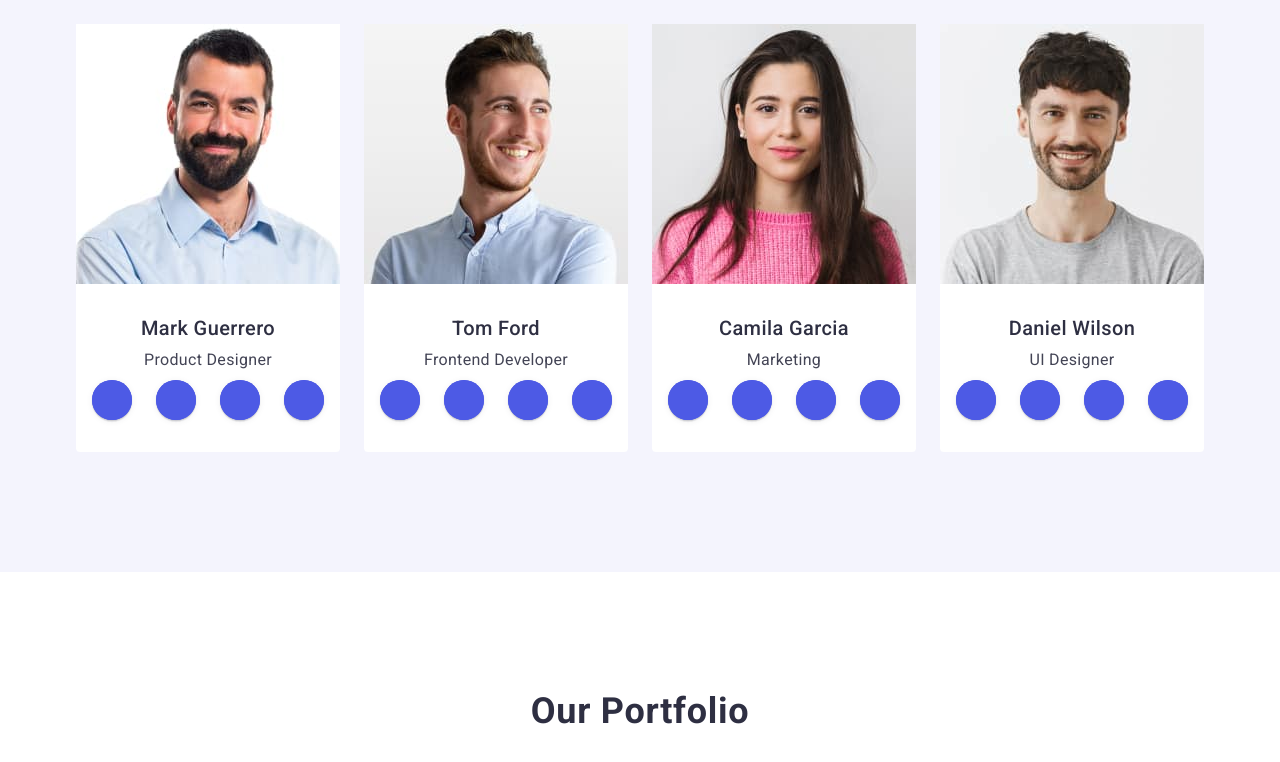
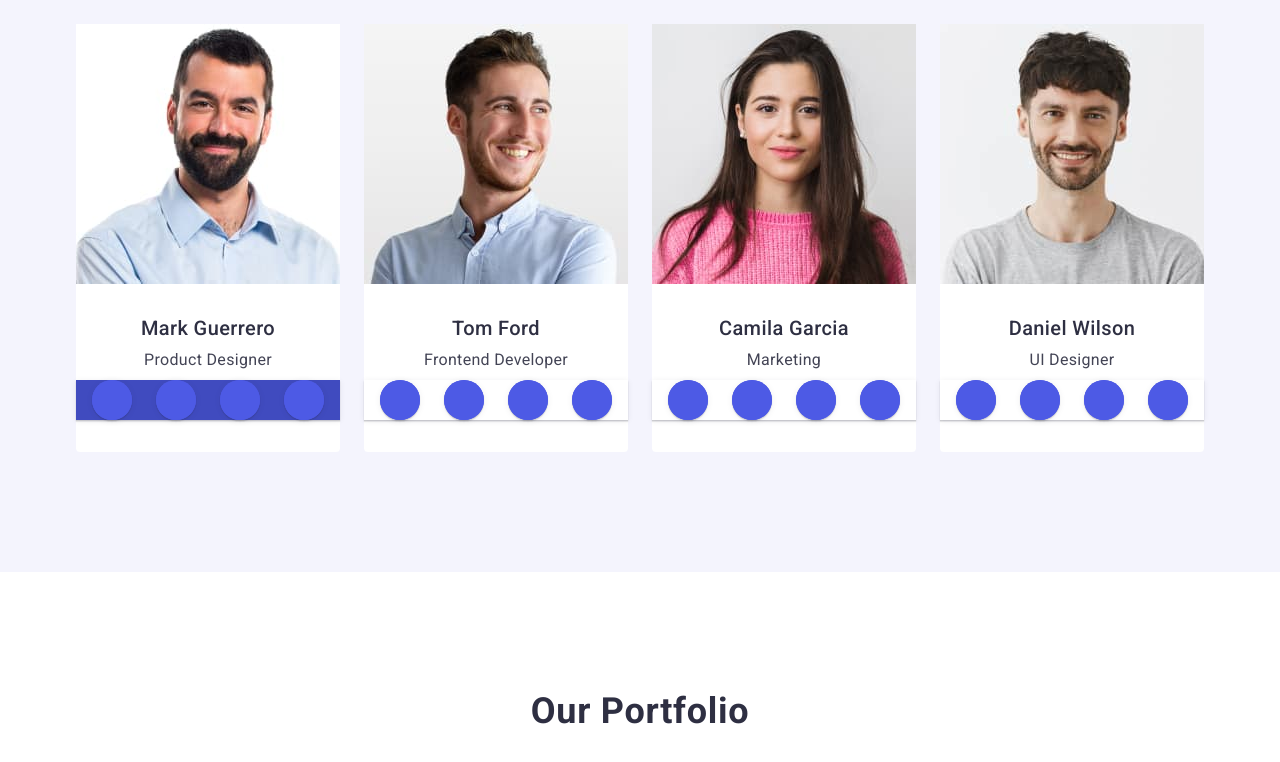
Before and after one commit to Veakor/goit-markup-hw-04, a plain HTML site: page index.html in a window 1280 px wide. In both pictures the pointer is over the element 208 px from the left and 1767 px from the top of the page. Shown: the part 1367-2129 px from the top of the page. Drawn offline with nearby package versions, Linux system fonts and the light colour scheme.

Commit message:
add three

```diff
--- a/css/style.css
+++ b/css/style.css
@@ -263,6 +263,7 @@ color:#2E2F42;
     justify-content: center;
     gap: 24px;
     margin-top: 8px;
+    box-shadow: 0px 2px 1px rgba(46, 47, 66, 0.08), 0px 1px 1px rgba(46, 47, 66, 0.16),0px 1px 6px rgba(46, 47, 66, 0.08);
 }
 .icon-our-title{
 Width:40px;
@@ -322,8 +323,8 @@ background-color: #F4F4FD;
     justify-content: center;
     transition: color 250ms cubic-bezier(0.4, 0, 0.2, 1);
     }
-  .social-list-link:hover,
-  .social-list-link:focus{
+    .three-centr-section:hover,
+    .three-centr-section:focus{
     background-color: #404bbf;
   }
 
```
